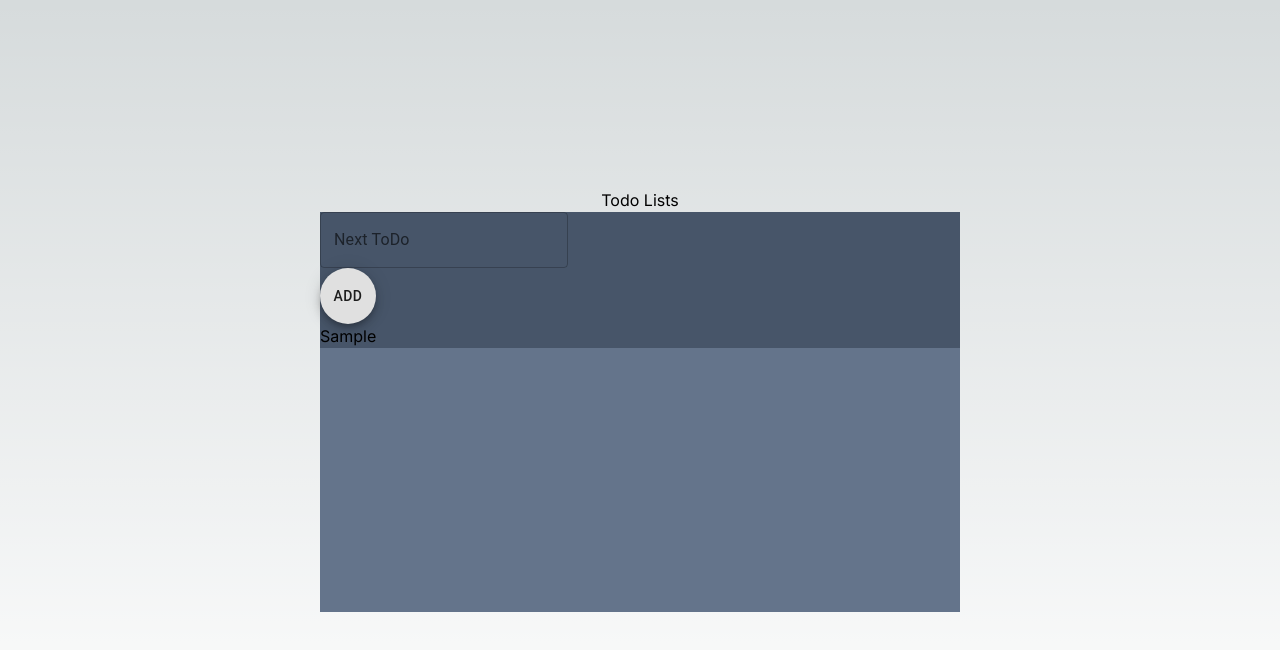
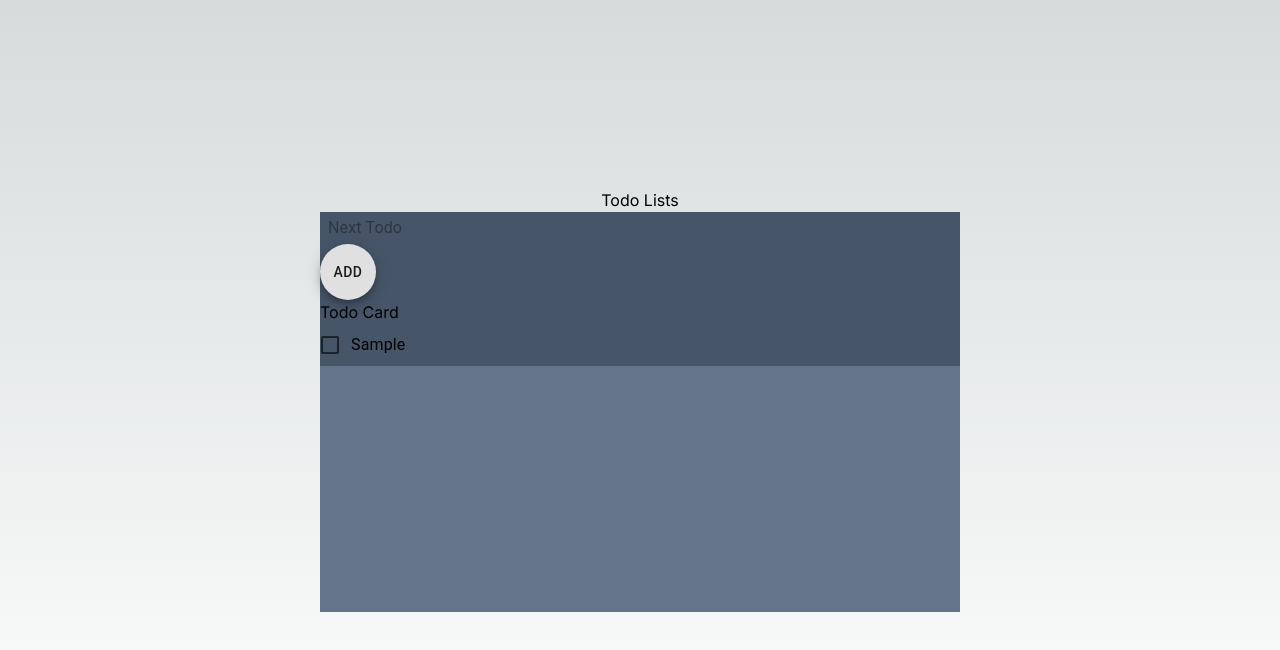
Before and after one commit to rhyn0/typescript-todo-app, a Next.js app: page / in a window 1280 px wide. Both pictures are taken after typing "Sample" into the empty fields and a click on the button "ADD". Shown: the top 650 px of the page. Built offline with nearby package versions, Linux system fonts and the light colour scheme.

Commit message:
update: start customizing visual

```diff
--- a/components/TodoCard.tsx
+++ b/components/TodoCard.tsx
@@ -9,7 +9,7 @@ type TodoCardProps = {
    isDone: boolean;
    onChange: (value: boolean) => void;
    title: string;
-   description: string;
+   description?: string;
    className?: string;
 };
 
@@ -20,8 +20,9 @@ export default function TodoCard({
    description,
    className,
 }: TodoCardProps) {
+   // TODO: try Card from @mui/material
    return (
-      <div className="flex flex-col justify-items-end">
+      <div className="flex flex-col justify-items-end w-full">
          <p>Todo Card</p>
          <FormControlLabel
             control={
--- a/components/TodoList.tsx
+++ b/components/TodoList.tsx
@@ -1,7 +1,8 @@
 "use client";
 import React, { useState } from "react";
-import { Fab, FormControl, TextField } from "@mui/material";
+import { Fab, FormControl, InputBase } from "@mui/material";
 import cn from "classnames";
+import TodoCard from "./TodoCard";
 interface TodoListProps {
    className?: string;
 }
@@ -37,12 +38,16 @@ function TodoList({ className }: TodoListProps) {
    };
    return (
       <div className={cn(className)}>
-         <FormControl>
-            <TextField
+         <FormControl className="flex flex-row w-full justify-center">
+            <InputBase
                id="todo-input"
+               placeholder="Next Todo"
+               // make the input box a rounded rectangle, by editing the sx props
+               sx={{ ml: 1, flex: 1, borderRadius: 10 }}
+               fullWidth={true}
+               margin="dense"
                onChange={onInputChange}
                value={todoInput}
-               label={"Next ToDo"}
                onKeyDown={onKeyPress}
             />
             <Fab
@@ -50,13 +55,25 @@ function TodoList({ className }: TodoListProps) {
                onClick={() => {
                   onInputSubmit();
                }}
+               className="mr-0"
             >
                Add
             </Fab>
          </FormControl>
-         {todoList.map((todo) => (
-            <div key={todo.id}>{todo.text}</div>
-         ))}
+         <div id="todo-list" className="flex flex-col overflow-x-scroll">
+            {todoList.map((todo, idx) => (
+               <TodoCard
+                  key={todo.id}
+                  title={todo.text}
+                  isDone={todo.done}
+                  onChange={() => {
+                     const newTodoList = [...todoList];
+                     newTodoList[idx].done = !newTodoList[idx].done;
+                     setTodoList(newTodoList);
+                  }}
+               />
+            ))}
+         </div>
       </div>
    );
 }
```
